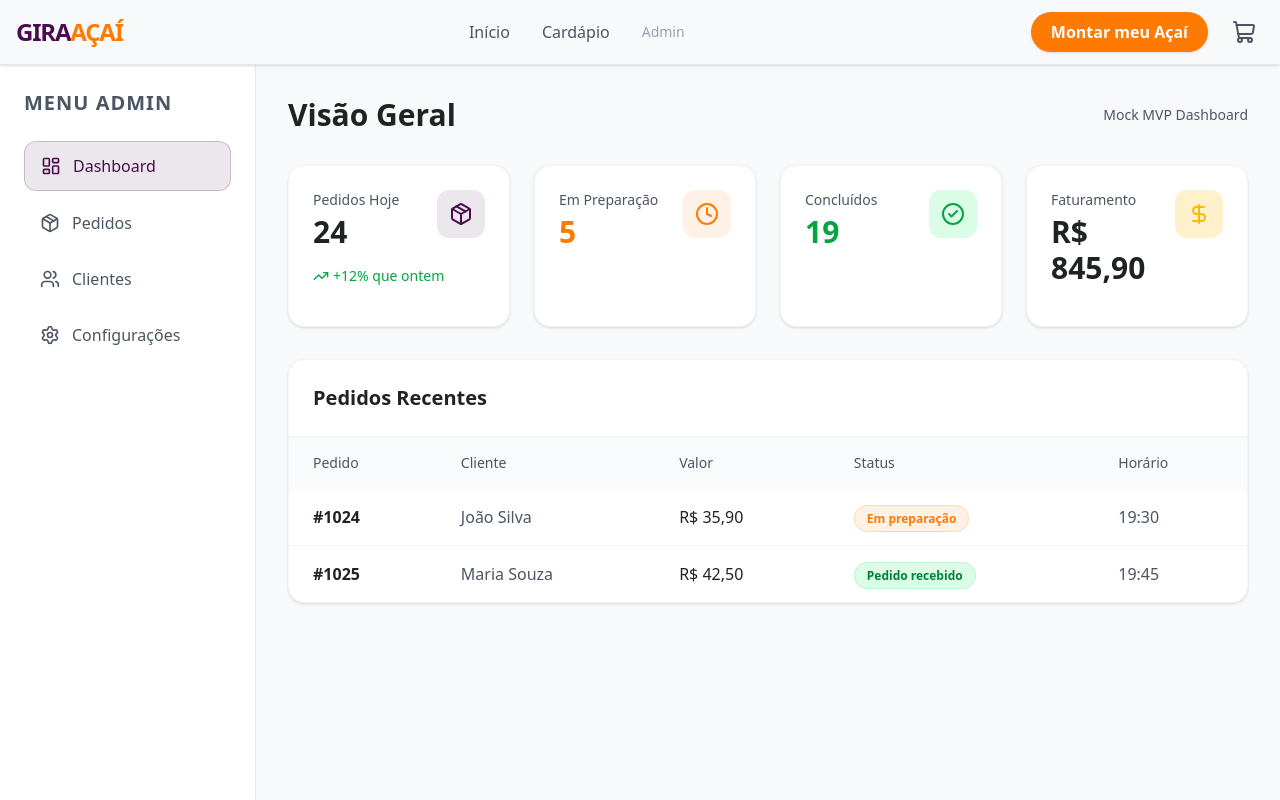
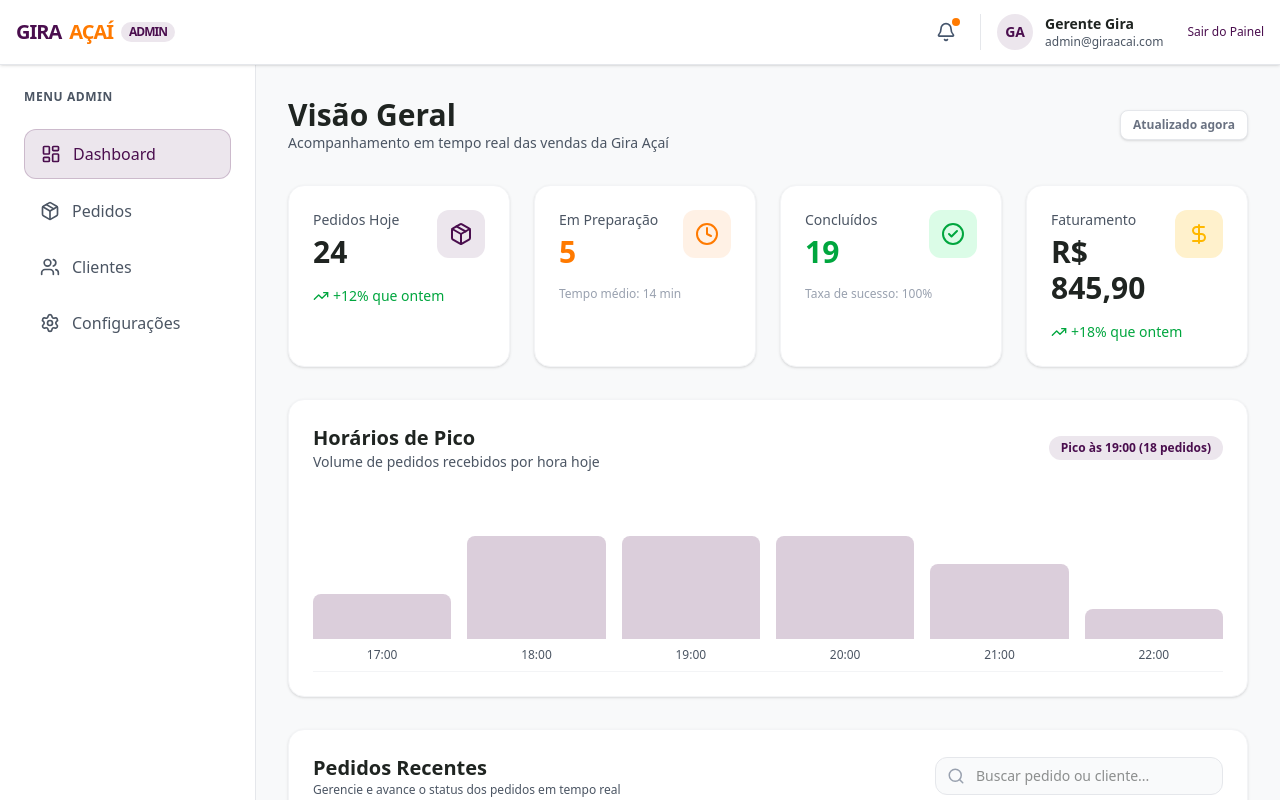
Before and after one commit to Hallerandrosouza-hue/a-aigira, a Next.js app: page /admin in a window 1280 px wide. Shown: the top 800 px of the page. Built offline with nearby package versions, Linux system fonts and the light colour scheme.

Commit message:
feat: improve admin dashboard with context separation, KPIs, order actions, search and peak hours chart

```diff
--- a/src/app/admin/page.tsx
+++ b/src/app/admin/page.tsx
@@ -1,13 +1,57 @@
-import { orders } from '@/data/mockData';
-import { Package, TrendingUp, Users, DollarSign, Settings, LayoutDashboard, Clock, CheckCircle2 } from 'lucide-react';
+"use client";
+
+import { useState } from 'react';
+import { orders as initialOrders } from '@/data/mockData';
+import {
+  Package,
+  TrendingUp,
+  Users,
+  DollarSign,
+  Settings,
+  LayoutDashboard,
+  Clock,
+  CheckCircle2,
+  Search,
+  ChevronRight,
+  Eye,
+  ArrowUpRight
+} from 'lucide-react';
 
 export default function Admin() {
+  const [ordersList, setOrdersList] = useState(initialOrders);
+  const [searchTerm, setSearchTerm] = useState('');
+
+  const filteredOrders = ordersList.filter(order =>
+    order.id.toLowerCase().includes(searchTerm.toLowerCase()) ||
+    order.customer.toLowerCase().includes(searchTerm.toLowerCase())
+  );
+
+  const handleAdvanceStatus = (id: string) => {
+    setOrdersList(prev => prev.map(order => {
+      if (order.id === id) {
+        const nextStatus = order.status === 'Pedido recebido' ? 'Em preparação' : 'Concluído';
+        return { ...order, status: nextStatus };
+      }
+      return order;
+    }));
+  };
+
+  // Mock hourly peak data for chart
+  const hourlyData = [
+    { hour: '17:00', count: 4, height: '30%' },
+    { hour: '18:00', count: 12, height: '70%' },
+    { hour: '19:00', count: 18, height: '100%' },
+    { hour: '20:00', count: 15, height: '85%' },
+    { hour: '21:00', count: 8, height: '50%' },
+    { hour: '22:00', count: 3, height: '20%' },
+  ];
+
   return (
-    <div className="flex min-h-[calc(100vh-64px)]">
-      {/* Sidebar - hidden on mobile for simplicity in MVP */}
+    <div className="flex min-h-[calc(100vh-64px)] bg-[#F8F9FA]">
+      {/* Sidebar */}
       <aside className="w-64 bg-white border-r border-gray-200 hidden md:block">
         <div className="p-6">
-          <h2 className="text-xl font-bold text-[#4B5563] mb-6 uppercase tracking-wider text-sm">Menu Admin</h2>
+          <h2 className="text-xs font-bold text-[#4B5563] mb-6 uppercase tracking-wider">Menu Admin</h2>
           <nav className="space-y-2">
             <a href="#" className="flex items-center gap-3 bg-brand-purple/10 text-brand-purple px-4 py-3 rounded-xl font-medium border border-brand-purple/20">
               <LayoutDashboard size={20} /> Dashboard
@@ -26,18 +70,24 @@ export default function Admin() {
       </aside>
 
       {/* Main Content */}
-      <main className="flex-1 p-6 md:p-8 bg-[#F8F9FA]">
+      <main className="flex-1 p-6 md:p-8">
         <div className="flex justify-between items-center mb-8">
+          <div>
             <h1 className="text-3xl font-bold text-[#1F2421]">Visão Geral</h1>
-          <div className="text-sm text-[#4B5563]">Mock MVP Dashboard</div>
+            <p className="text-sm text-[#4B5563]">Acompanhamento em tempo real das vendas da Gira Açaí</p>
+          </div>
+          <div className="text-xs font-semibold bg-white border border-gray-200 px-3 py-1.5 rounded-lg text-gray-500 shadow-sm">
+            Atualizado agora
+          </div>
         </div>
 
-        {/* Stats */}
+        {/* KPI Cards */}
         <div className="grid grid-cols-1 sm:grid-cols-2 lg:grid-cols-4 gap-6 mb-8">
+          {/* Pedidos Hoje */}
           <div className="bg-white border border-gray-100 shadow-sm rounded-2xl p-6">
             <div className="flex justify-between items-start mb-4">
               <div>
-                <p className="text-[#4B5563] text-sm mb-1">Pedidos Hoje</p>
+                <p className="text-[#4B5563] text-sm mb-1 font-medium">Pedidos Hoje</p>
                 <h3 className="text-3xl font-bold text-[#1F2421]">24</h3>
               </div>
               <div className="bg-brand-purple/10 p-3 rounded-xl">
@@ -49,77 +99,171 @@ export default function Admin() {
             </div>
           </div>
 
+          {/* Em Preparação */}
           <div className="bg-white border border-gray-100 shadow-sm rounded-2xl p-6">
             <div className="flex justify-between items-start mb-4">
               <div>
-                <p className="text-[#4B5563] text-sm mb-1">Em Preparação</p>
+                <p className="text-[#4B5563] text-sm mb-1 font-medium">Em Preparação</p>
                 <h3 className="text-3xl font-bold text-brand-orange">5</h3>
               </div>
               <div className="bg-brand-orange/10 p-3 rounded-xl">
                 <Clock className="text-brand-orange" size={24} />
               </div>
             </div>
+            <p className="text-xs text-gray-400 font-medium">Tempo médio: 14 min</p>
           </div>
 
+          {/* Concluídos */}
           <div className="bg-white border border-gray-100 shadow-sm rounded-2xl p-6">
             <div className="flex justify-between items-start mb-4">
               <div>
-                <p className="text-[#4B5563] text-sm mb-1">Concluídos</p>
+                <p className="text-[#4B5563] text-sm mb-1 font-medium">Concluídos</p>
                 <h3 className="text-3xl font-bold text-green-600">19</h3>
               </div>
               <div className="bg-green-100 p-3 rounded-xl">
                 <CheckCircle2 className="text-green-600" size={24} />
               </div>
             </div>
+            <p className="text-xs text-gray-400 font-medium">Taxa de sucesso: 100%</p>
           </div>
 
+          {/* Faturamento com KPI de crescimento */}
           <div className="bg-white border border-gray-100 shadow-sm rounded-2xl p-6">
             <div className="flex justify-between items-start mb-4">
               <div>
-                <p className="text-[#4B5563] text-sm mb-1">Faturamento</p>
+                <p className="text-[#4B5563] text-sm mb-1 font-medium">Faturamento</p>
                 <h3 className="text-3xl font-bold text-[#1F2421]">R$ 845,90</h3>
               </div>
               <div className="bg-brand-yellow/20 p-3 rounded-xl">
                 <DollarSign className="text-brand-yellow" size={24} />
               </div>
             </div>
+            <div className="text-green-600 text-sm flex items-center gap-1 font-medium">
+              <TrendingUp size={16} /> +18% que ontem
+            </div>
           </div>
         </div>
 
-        {/* Orders Table */}
+        {/* Visualização Gráfica — Volume de Pedidos por Horário */}
+        <div className="bg-white border border-gray-100 shadow-sm rounded-2xl p-6 mb-8">
+          <div className="flex justify-between items-center mb-6">
+            <div>
+              <h2 className="text-xl font-bold text-[#1F2421]">Horários de Pico</h2>
+              <p className="text-sm text-[#4B5563]">Volume de pedidos recebidos por hora hoje</p>
+            </div>
+            <span className="text-xs font-semibold bg-brand-purple/10 text-brand-purple px-3 py-1 rounded-full">
+              Pico às 19:00 (18 pedidos)
+            </span>
+          </div>
+
+          <div className="h-44 flex items-end justify-between gap-4 pt-4 border-b border-gray-100 pb-2">
+            {hourlyData.map((item, idx) => (
+              <div key={idx} className="flex-1 flex flex-col items-center gap-2 h-full justify-end group">
+                <span className="text-xs font-bold text-brand-purple opacity-0 group-hover:opacity-100 transition-opacity">
+                  {item.count} ped.
+                </span>
+                <div
+                  className="w-full bg-brand-purple/20 hover:bg-brand-purple rounded-t-lg transition-all duration-300 relative"
+                  style={{ height: item.height }}
+                ></div>
+                <span className="text-xs font-medium text-[#4B5563]">{item.hour}</span>
+              </div>
+            ))}
+          </div>
+        </div>
+
+        {/* Orders Table Section */}
         <div className="bg-white border border-gray-100 shadow-sm rounded-2xl overflow-hidden">
-          <div className="p-6 border-b border-gray-100">
+          {/* Header da Tabela com Barra de Pesquisa */}
+          <div className="p-6 border-b border-gray-100 flex flex-col md:flex-row md:items-center justify-between gap-4">
+            <div>
               <h2 className="text-xl font-bold text-[#1F2421]">Pedidos Recentes</h2>
+              <p className="text-xs text-[#4B5563]">Gerencie e avance o status dos pedidos em tempo real</p>
             </div>
+
+            {/* Barra de Pesquisa */}
+            <div className="relative w-full md:w-72">
+              <input
+                type="text"
+                value={searchTerm}
+                onChange={(e) => setSearchTerm(e.target.value)}
+                placeholder="Buscar pedido ou cliente..."
+                className="w-full bg-gray-50 border border-gray-200 rounded-xl py-2 px-4 pl-10 text-sm text-[#1F2421] focus:outline-none focus:border-brand-purple transition-colors"
+              />
+              <Search className="absolute left-3 top-2.5 text-gray-400" size={18} />
+            </div>
+          </div>
+
+          {/* Tabela de Pedidos */}
           <div className="overflow-x-auto">
             <table className="w-full text-left">
-              <thead className="bg-gray-50 text-[#4B5563] text-sm">
+              <thead className="bg-gray-50 text-[#4B5563] text-sm border-b border-gray-100">
                 <tr>
-                  <th className="px-6 py-4 font-medium">Pedido</th>
-                  <th className="px-6 py-4 font-medium">Cliente</th>
-                  <th className="px-6 py-4 font-medium">Valor</th>
-                  <th className="px-6 py-4 font-medium">Status</th>
-                  <th className="px-6 py-4 font-medium">Horário</th>
+                  <th className="px-6 py-4 font-semibold">Pedido</th>
+                  <th className="px-6 py-4 font-semibold">Cliente</th>
+                  <th className="px-6 py-4 font-semibold">Valor</th>
+                  <th className="px-6 py-4 font-semibold">Status</th>
+                  <th className="px-6 py-4 font-semibold">Horário</th>
+                  <th className="px-6 py-4 font-semibold text-right">Ações</th>
                 </tr>
               </thead>
-              <tbody className="divide-y divide-gray-100">
-                {orders.map(order => (
-                  <tr key={order.id} className="hover:bg-gray-50 transition-colors">
+              <tbody className="divide-y divide-gray-100 text-sm">
+                {filteredOrders.length > 0 ? (
+                  filteredOrders.map(order => (
+                    <tr key={order.id} className="hover:bg-gray-50/80 transition-colors">
                       <td className="px-6 py-4 font-bold text-[#1F2421]">{order.id}</td>
-                    <td className="px-6 py-4 text-[#4B5563]">{order.customer}</td>
-                    <td className="px-6 py-4 text-[#1F2421]">R$ {order.total.toFixed(2).replace('.', ',')}</td>
+                      <td className="px-6 py-4 text-[#4B5563] font-medium">{order.customer}</td>
+                      <td className="px-6 py-4 text-[#1F2421] font-semibold">R$ {order.total.toFixed(2).replace('.', ',')}</td>
                       <td className="px-6 py-4">
                         <span className={`px-3 py-1 rounded-full text-xs font-bold ${
-                        order.status === 'Em preparação' ? 'bg-brand-orange/10 text-brand-orange border border-brand-orange/20' : 'bg-green-100 text-green-700 border border-green-200'
+                          order.status === 'Em preparação'
+                            ? 'bg-brand-orange/10 text-brand-orange border border-brand-orange/20'
+                            : order.status === 'Pedido recebido'
+                            ? 'bg-blue-50 text-blue-600 border border-blue-200'
+                            : 'bg-green-100 text-green-700 border border-green-200'
                         }`}>
                           {order.status}
                         </span>
                       </td>
                       <td className="px-6 py-4 text-[#4B5563]">{order.time}</td>
+                      <td className="px-6 py-4 text-right">
+                        <div className="flex items-center justify-end gap-2">
+                          {order.status !== 'Concluído' ? (
+                            <button
+                              onClick={() => handleAdvanceStatus(order.id)}
+                              className="bg-brand-purple text-white px-3 py-1.5 rounded-lg font-bold text-xs hover:bg-brand-purple/90 transition-colors shadow-sm"
+                            >
+                              {order.status === 'Pedido recebido' ? 'Iniciar Preparo' : 'Concluir'}
+                            </button>
+                          ) : (
+                            <span className="text-xs text-green-600 font-bold flex items-center gap-1">
+                              <CheckCircle2 size={14} /> Finalizado
+                            </span>
+                          )}
+                          <button className="p-1.5 text-gray-400 hover:text-brand-purple transition-colors rounded-lg hover:bg-gray-100">
+                            <Eye size={18} />
+                          </button>
+                        </div>
+                      </td>
                     </tr>
-                ))}
+                  ))
+                ) : (
+                  <tr>
+                    <td colSpan={6} className="px-6 py-8 text-center text-gray-400">
+                      Nenhum pedido encontrado.
+                    </td>
+                  </tr>
+                )}
               </tbody>
             </table>
+          </div>
+
+          {/* Rodapé da Tabela */}
+          <div className="p-4 bg-gray-50 border-t border-gray-100 flex items-center justify-between text-xs text-[#4B5563]">
+            <span>Exibindo {filteredOrders.length} pedido(s)</span>
+            <a href="#" className="font-bold text-brand-purple hover:underline flex items-center gap-1">
+              Ver todos os pedidos <ArrowUpRight size={14} />
+            </a>
           </div>
         </div>
       </main>
--- a/src/components/Header.tsx
+++ b/src/components/Header.tsx
@@ -1,11 +1,48 @@
 "use client";
 
 import Link from 'next/link';
-import { ShoppingCart, Menu } from 'lucide-react';
+import { usePathname } from 'next/navigation';
+import { ShoppingCart, Menu, Bell, User } from 'lucide-react';
 import { useCart } from '@/context/CartContext';
 
 export default function Header() {
+  const pathname = usePathname();
   const { itemCount } = useCart();
+  const isAdmin = pathname?.startsWith('/admin');
+
+  if (isAdmin) {
+    return (
+      <header className="sticky top-0 z-50 bg-white border-b border-gray-200 shadow-sm">
+        <div className="container mx-auto px-4 h-16 flex items-center justify-between">
+          <div className="flex items-center gap-4">
+            <Link href="/" className="text-xl font-black text-brand-purple tracking-tighter flex items-center gap-2">
+              GIRA<span className="text-brand-orange">AÇAÍ</span>
+              <span className="text-xs bg-brand-purple/10 text-brand-purple px-2 py-0.5 rounded-full font-bold">ADMIN</span>
+            </Link>
+          </div>
+
+          <div className="flex items-center gap-4">
+            <button className="relative p-2 text-slate-600 hover:text-brand-purple transition-colors">
+              <Bell size={20} />
+              <span className="absolute top-1 right-1 bg-brand-orange w-2 h-2 rounded-full"></span>
+            </button>
+            <div className="flex items-center gap-3 pl-4 border-l border-gray-200">
+              <div className="w-9 h-9 rounded-full bg-brand-purple/10 text-brand-purple flex items-center justify-center font-bold text-sm">
+                GA
+              </div>
+              <div className="hidden sm:block text-left">
+                <p className="text-sm font-bold text-[#1F2421]">Gerente Gira</p>
+                <p className="text-xs text-[#4B5563]">admin@giraacai.com</p>
+              </div>
+            </div>
+            <Link href="/" className="text-xs text-brand-purple hover:underline ml-2">
+              Sair do Painel
+            </Link>
+          </div>
+        </div>
+      </header>
+    );
+  }
 
   return (
     <header className="sticky top-0 z-50 bg-[#F8F9FA]/90 backdrop-blur-md border-b border-gray-200 shadow-sm">
```
Lines whose indentation alone changed are shown as unchanged.
